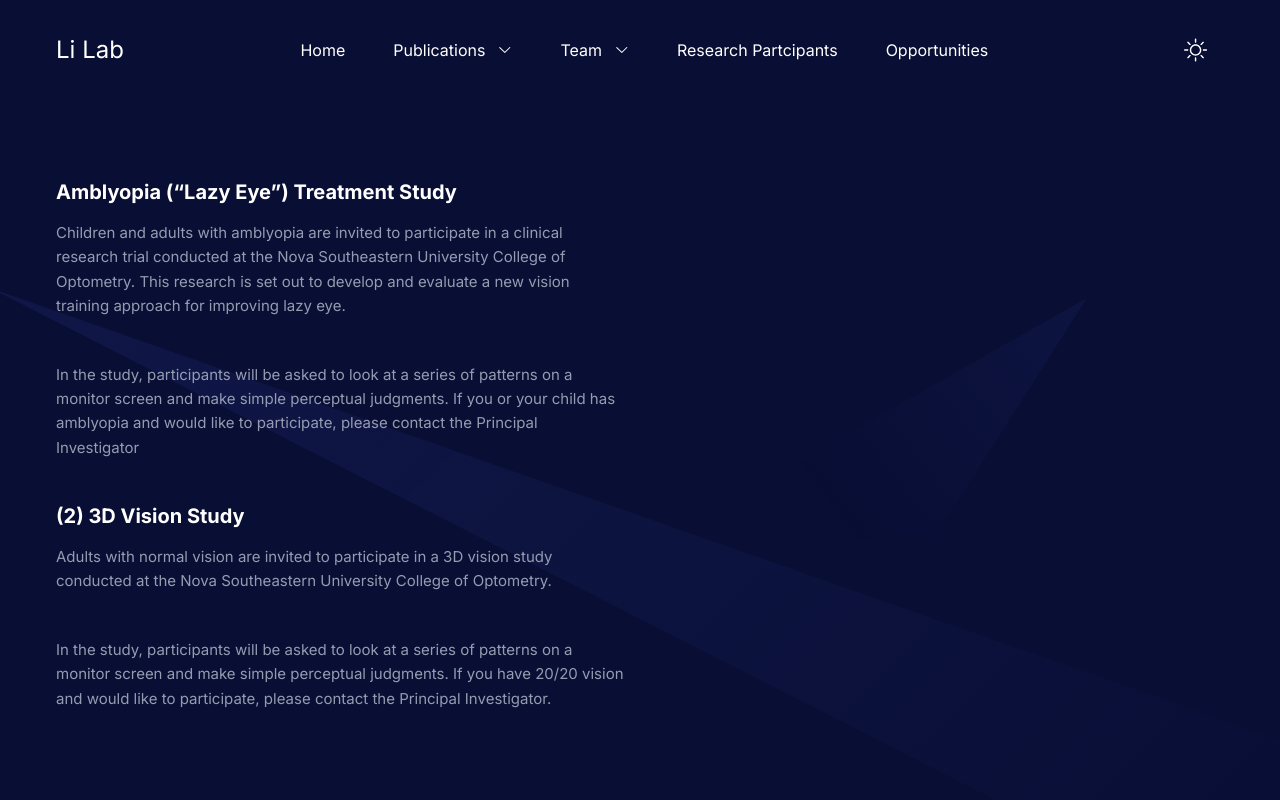
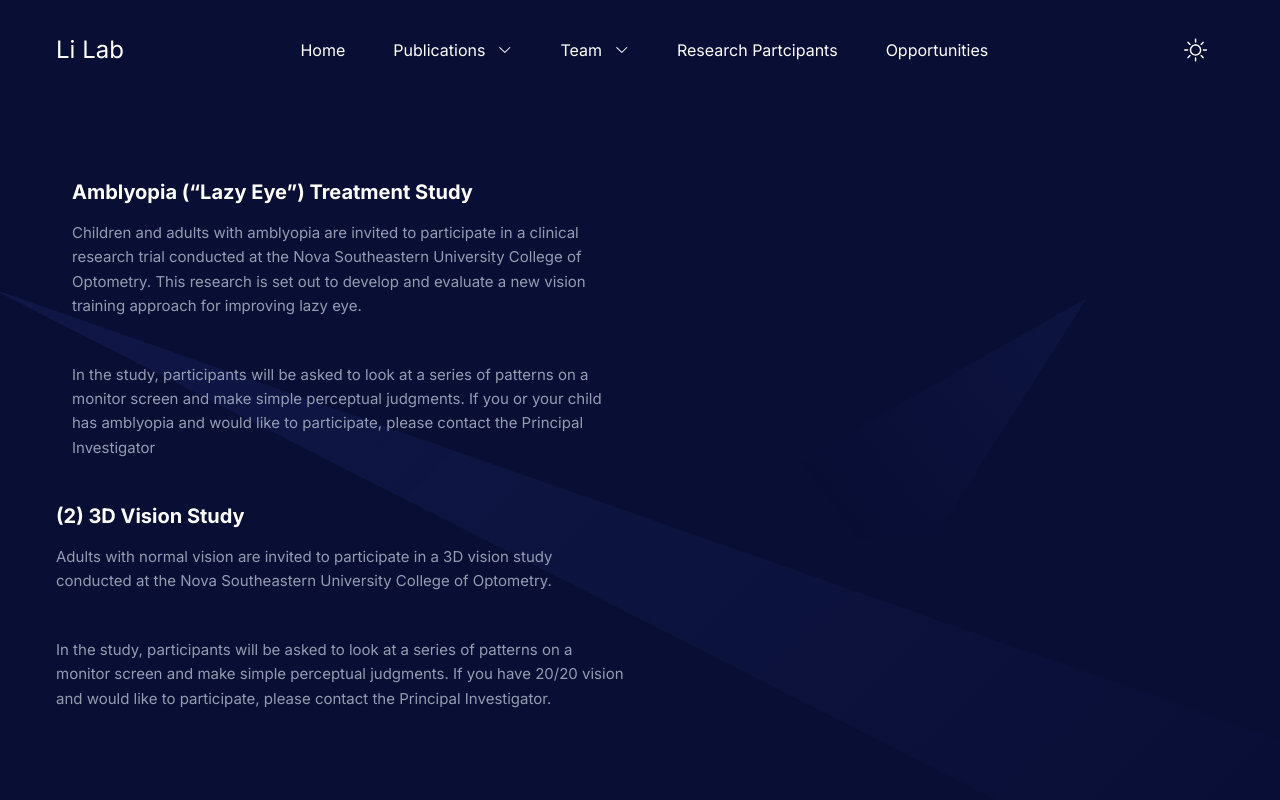
Before and after one commit to orogerli/RogerLabWebsite, a Next.js app: page /signup in a window 1280 px wide. Shown: the top 800 px of the page. Built offline with nearby package versions, Linux system fonts and the light colour scheme.

Commit message:
Update page.tsx

```diff
--- a/app/signup/page.tsx
+++ b/app/signup/page.tsx
@@ -18,7 +18,7 @@ const SignupPage = () => {
       <section className="relative z-10 overflow-hidden pt-36 pb-16 md:pb-20 lg:pt-[180px] lg:pb-28">
       <div className="container">
         <div className="border-b border-body-color/[.15] pb-16 dark:border-white/[.15] md:pb-20 lg:pb-28">
-          <div className="-mx-4 flex flex-wrap items-center">
+
             <div className="w-full px-4 lg:w-1/2">
               <SectionTitle
                 title="Amblyopia (“Lazy Eye”) Treatment Study"
@@ -30,7 +30,7 @@ const SignupPage = () => {
                 paragraph="In the study, participants will be asked to look at a series of patterns on a monitor screen and make simple perceptual judgments. If you or your child has amblyopia and would like to participate, please contact the Principal Investigator"
                 mb="44px"
               />
-            </div>
+
 
 
           </div>
```
